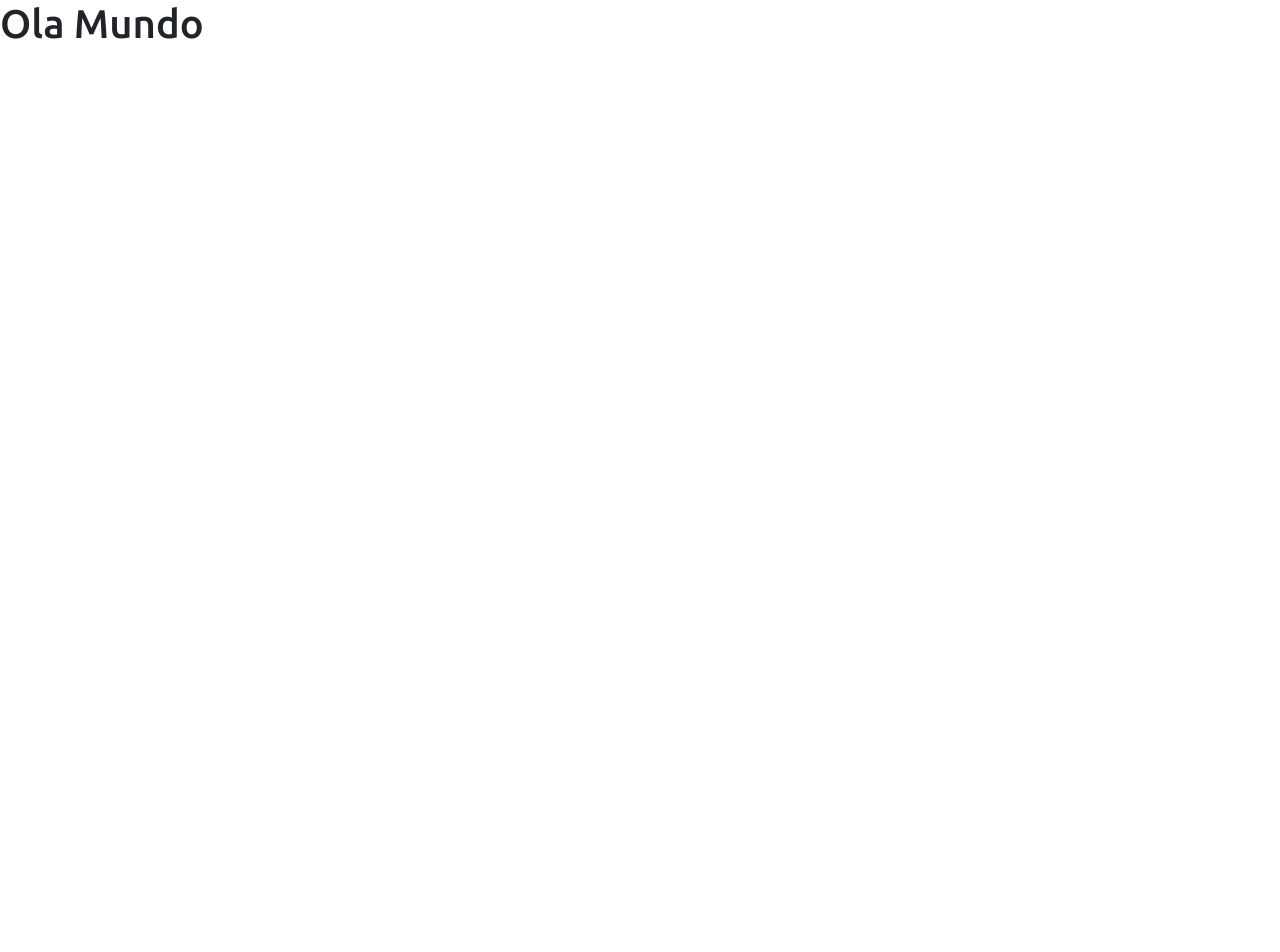
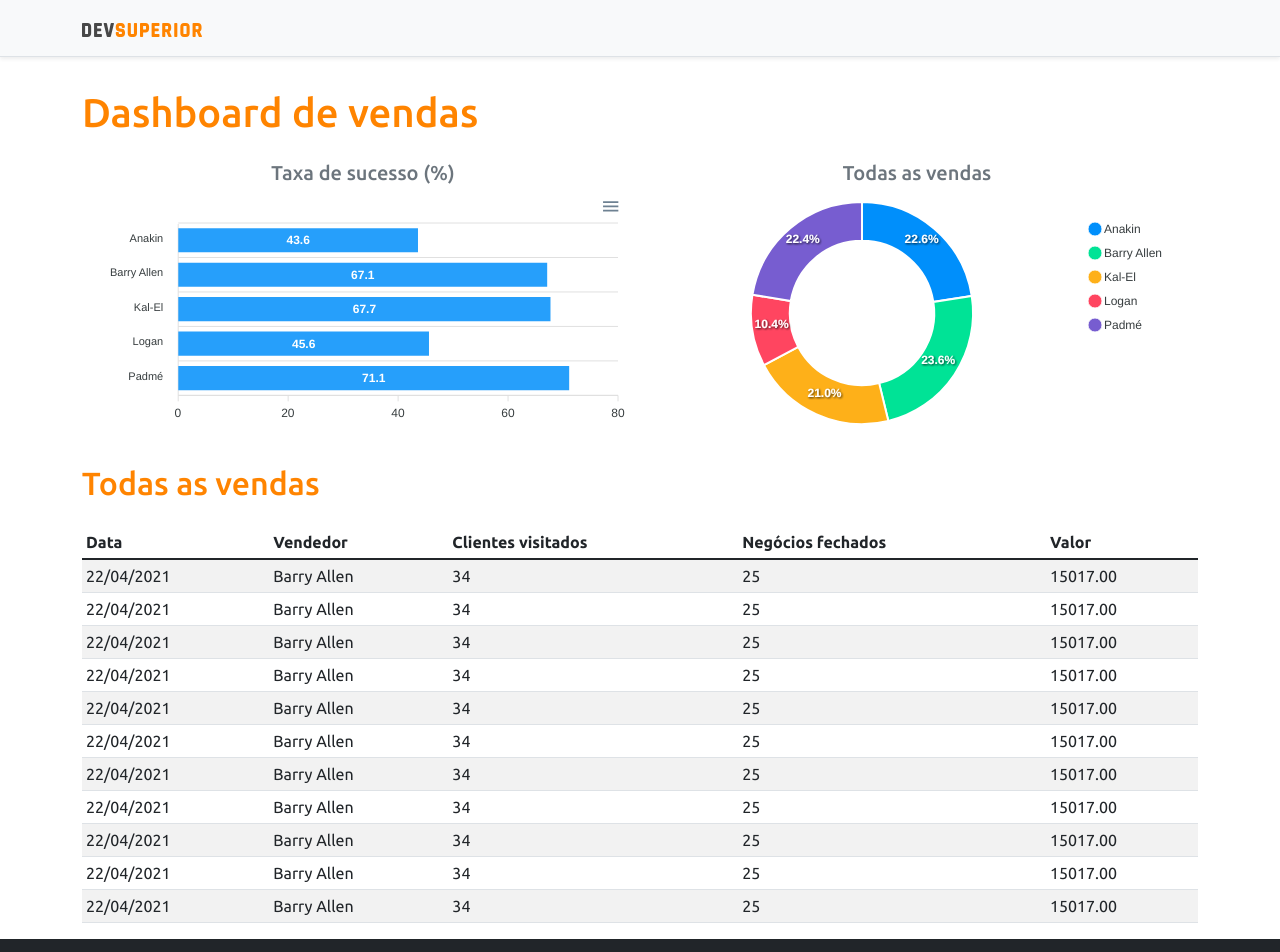
Before and after one commit to styllth/sds4, a React (Create React App) app in the folder frontend/: page / in a window 1280 px wide. Shown: the top 952 px of the page. Before the commit the page ends 800 px from the top, so only its background shows below. Built offline with nearby package versions, Linux system fonts and the light colour scheme.

Commit message:
Static charts

```diff
--- a/frontend/package.json
+++ b/frontend/package.json
@@ -10,8 +10,10 @@
     "@types/node": "^12.20.24",
     "@types/react": "^17.0.20",
     "@types/react-dom": "^17.0.9",
+    "apexcharts": "^3.28.1",
     "bootstrap": "^5.1.1",
     "react": "^17.0.2",
+    "react-apexcharts": "^1.3.9",
     "react-dom": "^17.0.2",
     "react-scripts": "4.0.3",
     "typescript": "^4.4.2",
--- a/frontend/src/App.tsx
+++ b/frontend/src/App.tsx
@@ -1,8 +1,32 @@
+import BarChart from "components/BarChart";
+import DataTable from "components/DataTable";
+import DonautChart from "components/DonutChart";
+import Footer from "components/Footer";
+import NavBar from "components/NavBar";
+
 function App() {
   return (
-    <div>
-      <h1>Ola Mundo</h1>
-    </div>
+    <>
+      <NavBar />
+      <div className="container">
+        <h1 className="text-primary py-3">Dashboard de vendas</h1>
+        <div className="row px-3">
+          <div className="col-sm-6">
+            <h5 className="text-center text-secondary">Taxa de sucesso (%)</h5>
+            <BarChart />
+          </div>
+          <div className="col-sm-6">
+            <h5 className="text-center text-secondary">Todas as vendas</h5>
+            <DonautChart />
+          </div>
+        </div>
+        <div className="py-3">
+          <h2 className="text-primary">Todas as vendas</h2>
+        </div>
+        <DataTable />
+      </div>
+      <Footer />
+    </>
   );
 }
 
--- /dev/null
+++ b/frontend/src/components/BarChart/index.tsx
@@ -0,0 +1,34 @@
+import Chart from "react-apexcharts";
+
+const mockData = {
+  labels: {
+    categories: ["Anakin", "Barry Allen", "Kal-El", "Logan", "Padmé"],
+  },
+  series: [
+    {
+      name: "% Sucesso",
+      data: [43.6, 67.1, 67.7, 45.6, 71.1],
+    },
+  ],
+};
+
+const BarChart = () => {
+  const options = {
+    plotOptions: {
+      bar: {
+        horizontal: true,
+      },
+    },
+  };
+
+  return (
+    <Chart
+      options={{ ...options, xaxis: mockData.labels }}
+      series={mockData.series}
+      type="bar"
+      height="240"
+    />
+  );
+};
+
+export default BarChart;
--- a/frontend/src/components/DataTable/index.tsx
+++ b/frontend/src/components/DataTable/index.tsx
@@ -18,6 +18,76 @@ const DataTable = () => (
           <td>25</td>
           <td>15017.00</td>
         </tr>
+        <tr>
+          <td>22/04/2021</td>
+          <td>Barry Allen</td>
+          <td>34</td>
+          <td>25</td>
+          <td>15017.00</td>
+        </tr>
+        <tr>
+          <td>22/04/2021</td>
+          <td>Barry Allen</td>
+          <td>34</td>
+          <td>25</td>
+          <td>15017.00</td>
+        </tr>
+        <tr>
+          <td>22/04/2021</td>
+          <td>Barry Allen</td>
+          <td>34</td>
+          <td>25</td>
+          <td>15017.00</td>
+        </tr>
+        <tr>
+          <td>22/04/2021</td>
+          <td>Barry Allen</td>
+          <td>34</td>
+          <td>25</td>
+          <td>15017.00</td>
+        </tr>
+        <tr>
+          <td>22/04/2021</td>
+          <td>Barry Allen</td>
+          <td>34</td>
+          <td>25</td>
+          <td>15017.00</td>
+        </tr>
+        <tr>
+          <td>22/04/2021</td>
+          <td>Barry Allen</td>
+          <td>34</td>
+          <td>25</td>
+          <td>15017.00</td>
+        </tr>
+        <tr>
+          <td>22/04/2021</td>
+          <td>Barry Allen</td>
+          <td>34</td>
+          <td>25</td>
+          <td>15017.00</td>
+        </tr>
+        <tr>
+          <td>22/04/2021</td>
+          <td>Barry Allen</td>
+          <td>34</td>
+          <td>25</td>
+          <td>15017.00</td>
+        </tr>
+        <tr>
+          <td>22/04/2021</td>
+          <td>Barry Allen</td>
+          <td>34</td>
+          <td>25</td>
+          <td>15017.00</td>
+        </tr>
+        <tr>
+          <td>22/04/2021</td>
+          <td>Barry Allen</td>
+          <td>34</td>
+          <td>25</td>
+          <td>15017.00</td>
+        </tr>
       </tbody>
     </table>
   </div>
--- /dev/null
+++ b/frontend/src/components/DonutChart/index.tsx
@@ -0,0 +1,25 @@
+import Chart from "react-apexcharts";
+
+const mockData = {
+  series: [477138, 499928, 444867, 220426, 473088],
+  labels: ["Anakin", "Barry Allen", "Kal-El", "Logan", "Padmé"],
+};
+
+const DonautChart = () => {
+  const options = {
+    legend: {
+      show: true,
+    },
+  };
+
+  return (
+    <Chart
+      options={{ ...options, labels: mockData.labels }}
+      series={mockData.series}
+      type="donut"
+      height="240"
+    />
+  );
+};
+
+export default DonautChart;
```
Also changed, not shown: 1 other file (tests, documents, lock files or other folders).
